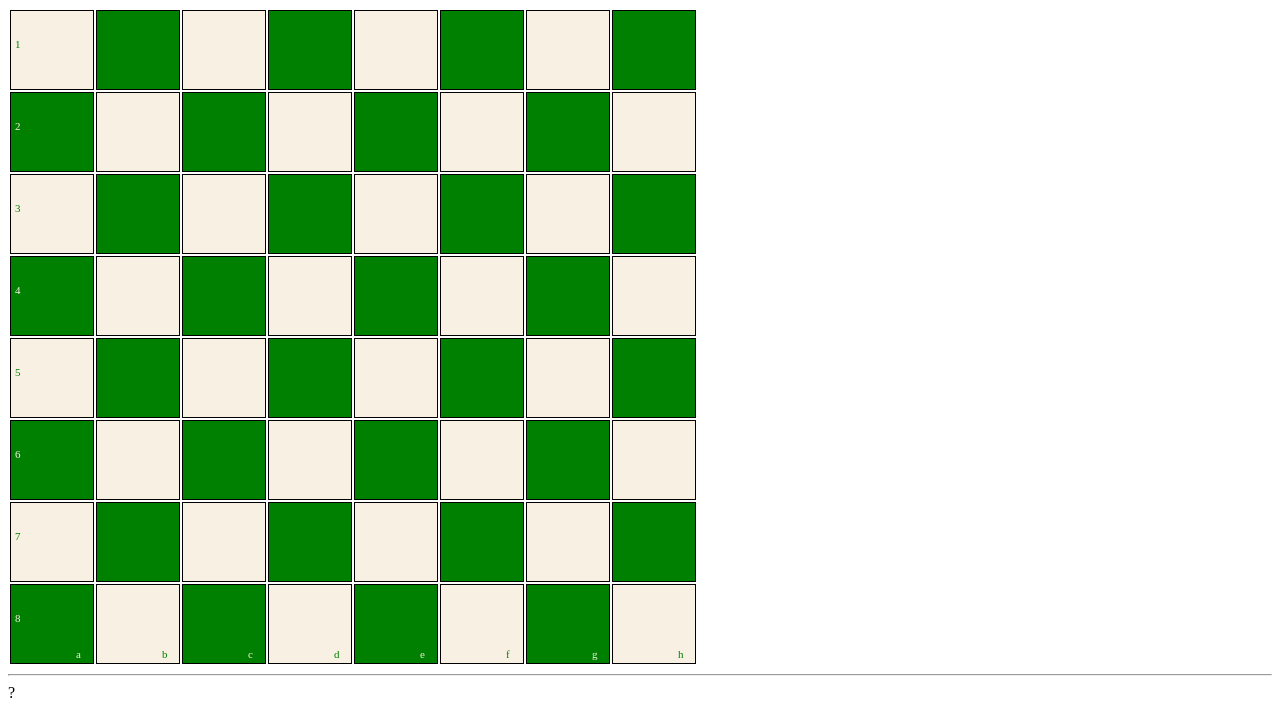
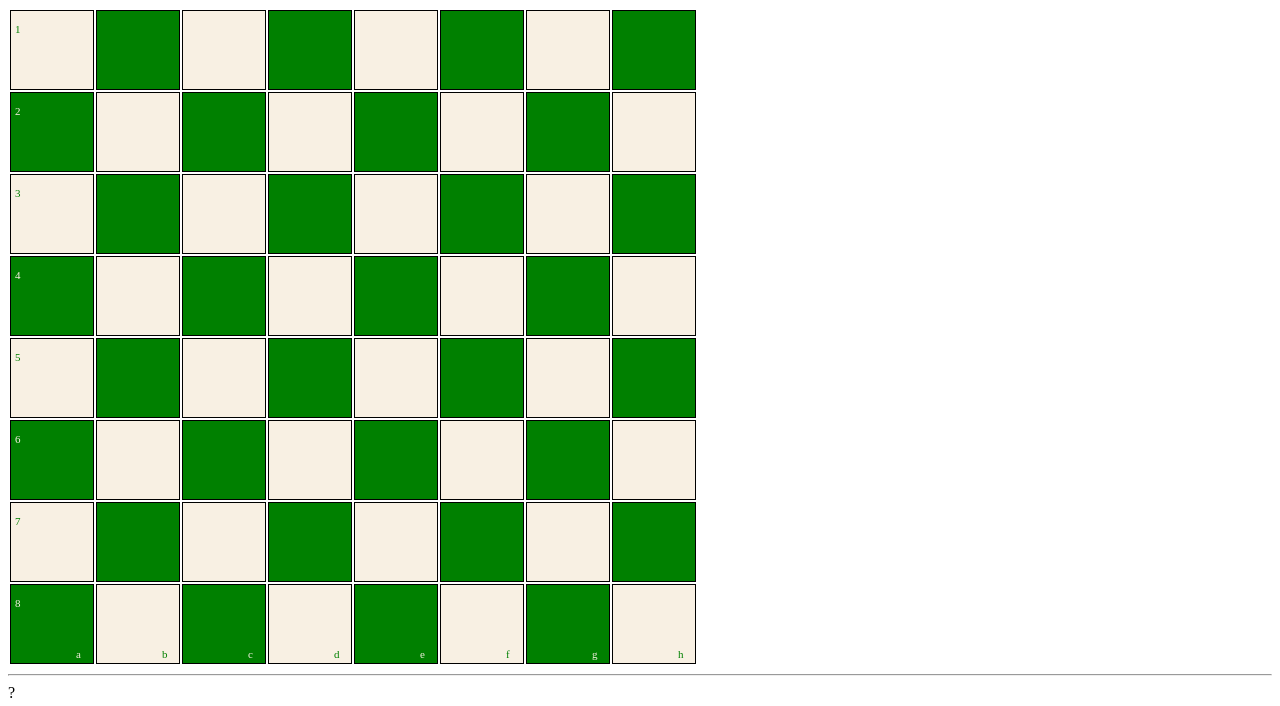
Before and after one commit to mulefish/chess, a Flask app: page / in a window 1280 px wide. Shown: the top 706 px of the page. Run offline with Flask 2, Linux system fonts and the light colour scheme.

Commit message:
board is done - now for pieces

```diff
--- a/static/game.js
+++ b/static/game.js
@@ -12,40 +12,9 @@ class Cell {
         this.col = col
         this.css = css
     }
-
-    // getHtml() {
-    //     let visibleNumber = "&nbsp;"
-    //     let visibleLetter = "&nbsp;"
-    //     if (this.col === 0) {
-    //         visibleNumber = (this.row + 1)
-    //     }
-
-    //     if (this.row === 7) {
-    //         visibleLetter = this.letter
-    //     }
-
-    //     let numberCss = ""
-    //     let letterCss = ""
-
-    //     if (this.css === "feltgreen") {
-    //         numberCss = "whiteNumber"
-    //         letterCss = "whiteLetter"
-    //     } else {
-    //         numberCss = "greenNumber"
-    //         letterCss = "greenLetter"
-    //     }
-
-    //     return `<td onclick="setActive();"   class=${this.css} style="height:${size}px; width:${size}px"  >
-    //         <div class='${numberCss}'>${visibleNumber}</div>
-    //         <div class='${letterCss}' style="top:${top2}px; left:${left2}px">${visibleLetter}</div>
-    //     </td>`
-
-    // }
 }
 
 function cellFactory(obj) {
-
-
     let visibleNumber = "&nbsp;"
     let visibleLetter = "&nbsp;"
     if (obj.col === 0) {
@@ -66,17 +35,12 @@ function cellFactory(obj) {
         numberCss = "greenNumber"
         letterCss = "greenLetter"
     }
-        // <div onClick="setActive('${obj.rc}');"  >
-        // </div>
 
     return `<td class=${obj.css} style="height:${size}px; width:${size}px"  onClick="setActive('${obj.rc}');">
-            <div class='${numberCss}'>${visibleNumber}</div>
+            <div class='${numberCss}' style="top:-15px;" >${visibleNumber}</div>
             <div class='${letterCss}' style="top:${top2}px; left:${left2}px">${visibleLetter}</div>
 
     </td>`
-
-
-
 }
 
 
--- a/templates/game.html
+++ b/templates/game.html
@@ -16,12 +16,16 @@
         }
 
         .greenNumber {
+            position: relative;
+            z-index: 1;
             color: #F8F0E3;
             margin-left: 3px;
             font-size: 11px;
         }
 
         .whiteNumber {
+            position: relative;
+            z-index: 1;
             color: green;
             margin-left: 3px;
             font-size: 11px;
@@ -43,18 +47,11 @@
 
         #board {
             -webkit-touch-callout: none;
-            /* iOS Safari */
             -webkit-user-select: none;
-            /* Safari */
             -khtml-user-select: none;
-            /* Konqueror HTML */
             -moz-user-select: none;
-            /* Old versions of Firefox */
             -ms-user-select: none;
-            /* Internet Explorer/Edge */
             user-select: none;
-            /* Non-prefixed version, currently
-                                  supported by Chrome, Edge, Opera and Firefox */
         }
 
         td:hover {
```
